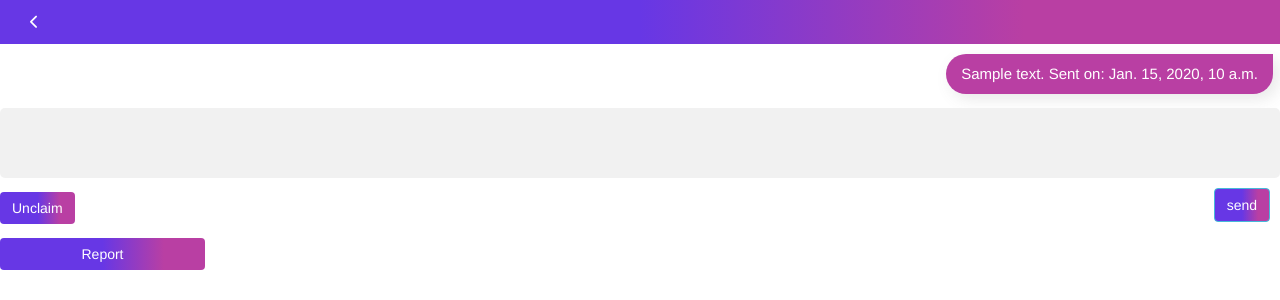
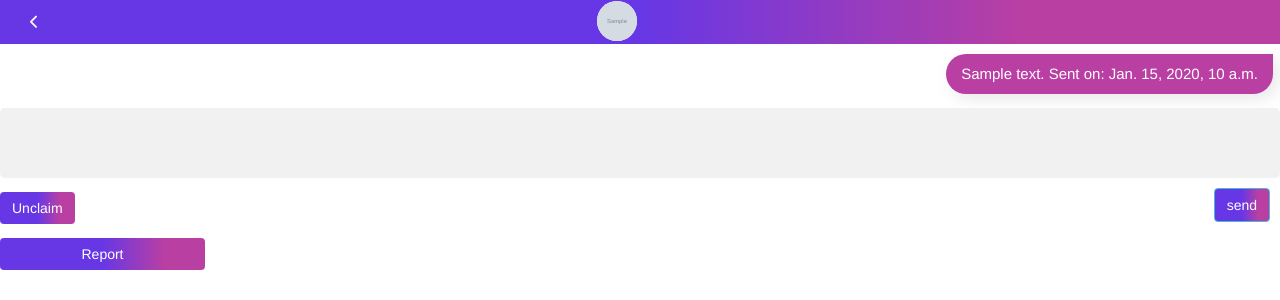
Before and after one commit to steven2030/Autama-Backend, a Django app: page /Chat/1/ in a window 1280 px wide. Shown: the top 300 px of the page. Run offline with Django 3.2, Linux system fonts and the light colour scheme; a user stored in the database is signed in; tables that the repository leaves empty hold one stand-in row (values such as "Sample post"); grey boxes marked "Sample" are stand-in pictures; some libraries are stand-ins or nearby versions.

Commit message:
Update chat.html

```diff
--- a/templates/chat.html
+++ b/templates/chat.html
@@ -103,6 +103,19 @@
     display: none;
     }
 
+
+    .to {
+        width: 40px;
+        height: 40px;
+        border-radius: 50%;
+        position: absolute;
+        top: 50%;
+        left: 50%;
+        margin-left: -43px;
+        margin-top: -43px;
+        background-color: white;
+}
+
     </style>
 
 {% endblock %}
@@ -142,6 +155,14 @@
                     {% endif %}
 
             </div>
+
+
+            <div>
+                <a href="/AutamaProfiles/{{ autama.pk }}-{{ autama.first }}-{{ autama.last }}">
+                    <img  style="position: relative; " class="to" alt="aaa" src="{{ autama.picture.url }}">
+                </a>
+             </div>
+
         </div>
     </nav>
 
```
